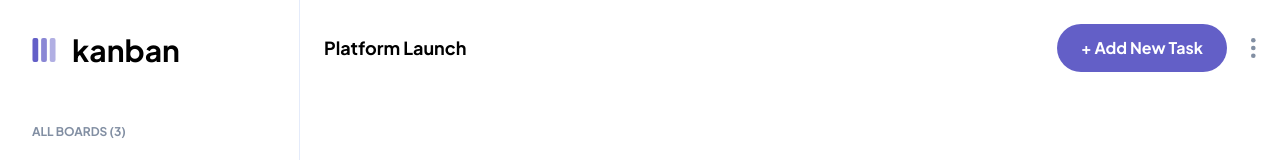
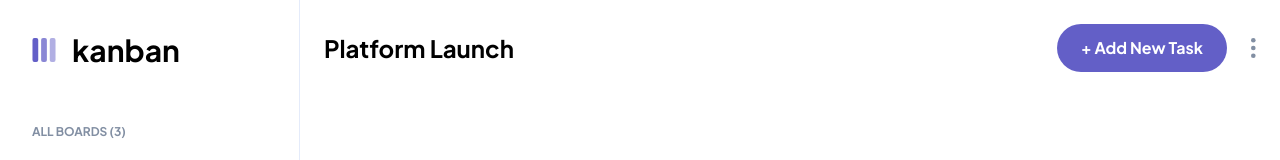
Before and after one commit to tryea/kanban-task-management-system, a Next.js app: page / in a window 1280 px wide. Shown: the top 160 px of the page. Built offline with nearby package versions, Linux system fonts and the light colour scheme.

Commit message:
[main] fix:upside down heading-l and heading-xl fontSize

```diff
--- a/tailwind.config.ts
+++ b/tailwind.config.ts
@@ -82,12 +82,12 @@ const config = {
       addUtilities({
         ".heading-xl": {
           fontWeight: theme("fontWeight.bold"),
-          fontSize: theme("fontSize.l"),
+          fontSize: theme("fontSize.xl"),
           lineHeight: "1.25",
         },
         ".heading-l": {
           fontWeight: theme("fontWeight.bold"),
-          fontSize: theme("fontSize.xl"),
+          fontSize: theme("fontSize.l"),
           lineHeight: "1.25",
         },
         ".heading-m": {
```
